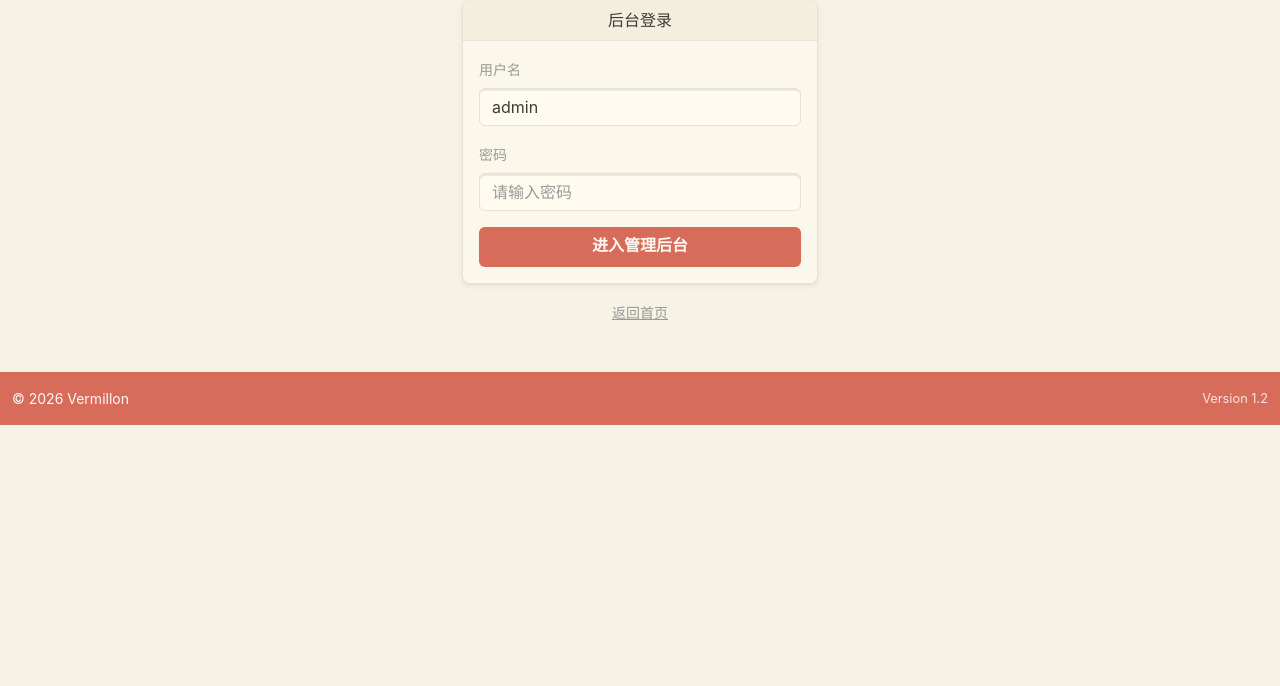
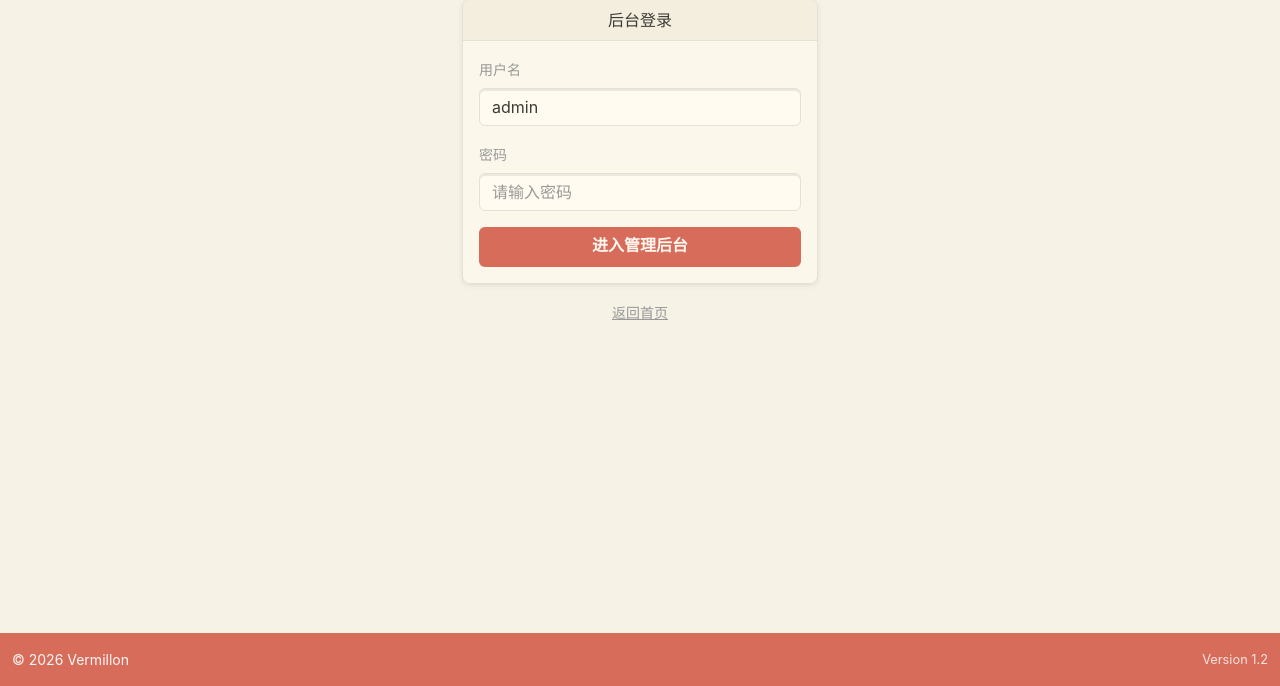
Before and after one commit to ifdog/Vermillon, a Flask app: page /login in a window 1280 px wide. Shown: the part 114-800 px from the top of the page. Run offline with Flask 3, Linux system fonts and the light colour scheme; data comes from the database, SQL or seed files in the repository; some libraries are stand-ins or nearby versions.

Commit message:
fix: ensure footer sticks to bottom on login page

```diff
--- a/templates/login.html
+++ b/templates/login.html
@@ -19,7 +19,7 @@
         </div>
     </nav>
 
-    <div class="container mt-5">
+    <div class="container mt-5" style="flex: 1 0 auto;">
         <div class="row justify-content-center">
             <div class="col-md-5 col-lg-4">
                 <div class="card paper-card">
```
